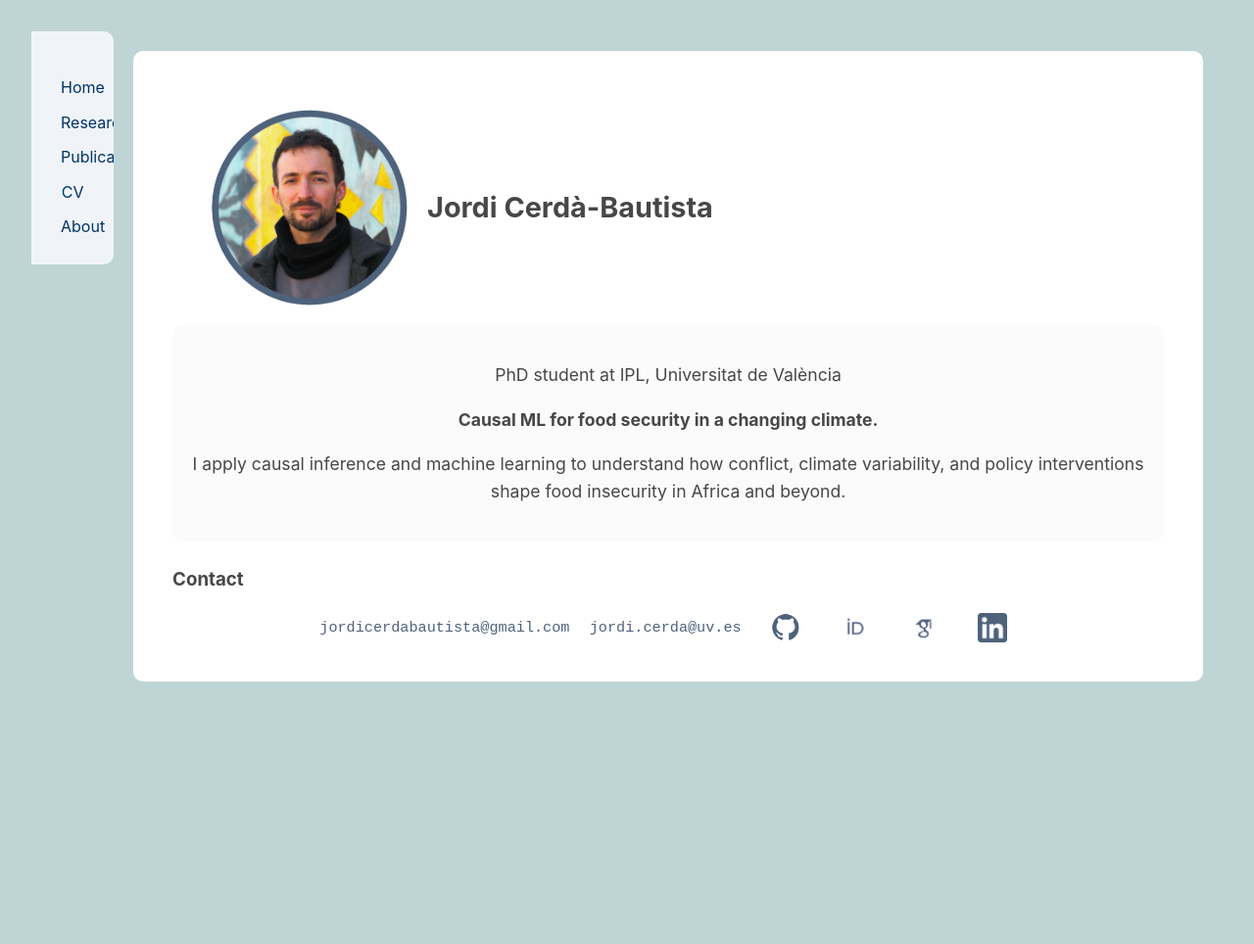
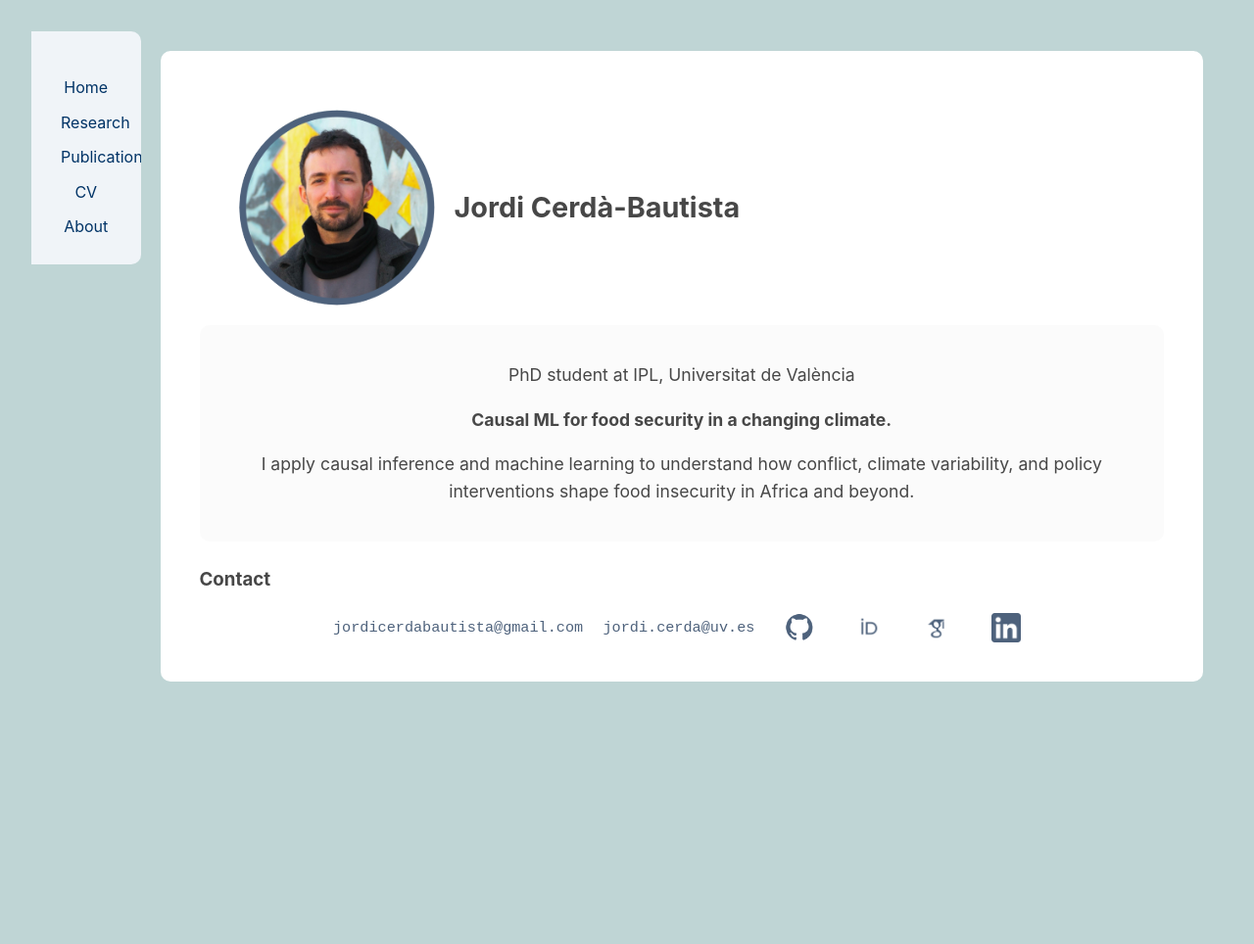
Before and after one commit to jordicbau/jordicbau.github.io, a Jekyll site: the page built from index.md, in a window 1280 px wide. Shown: the whole page at 98% size. Built offline with Jekyll 4.4.1, drawn with Linux system fonts in a browser that asks for light colours.

Commit message:
Update style.css

```diff
--- a/assets/css/style.css
+++ b/assets/css/style.css
@@ -118,7 +118,6 @@ nav a:hover {
   text-align: center;
   border-radius: 0 10px 10px 0;
   height: 100%;
-  box-sizing: border-box;
   overflow-y: auto;
 }
 
@@ -184,7 +183,6 @@ nav a:hover {
   border-radius: 10px;
   margin: 20px;
   height: 100%;
-  box-sizing: border-box;
   overflow-y: auto;
 }
 
```
